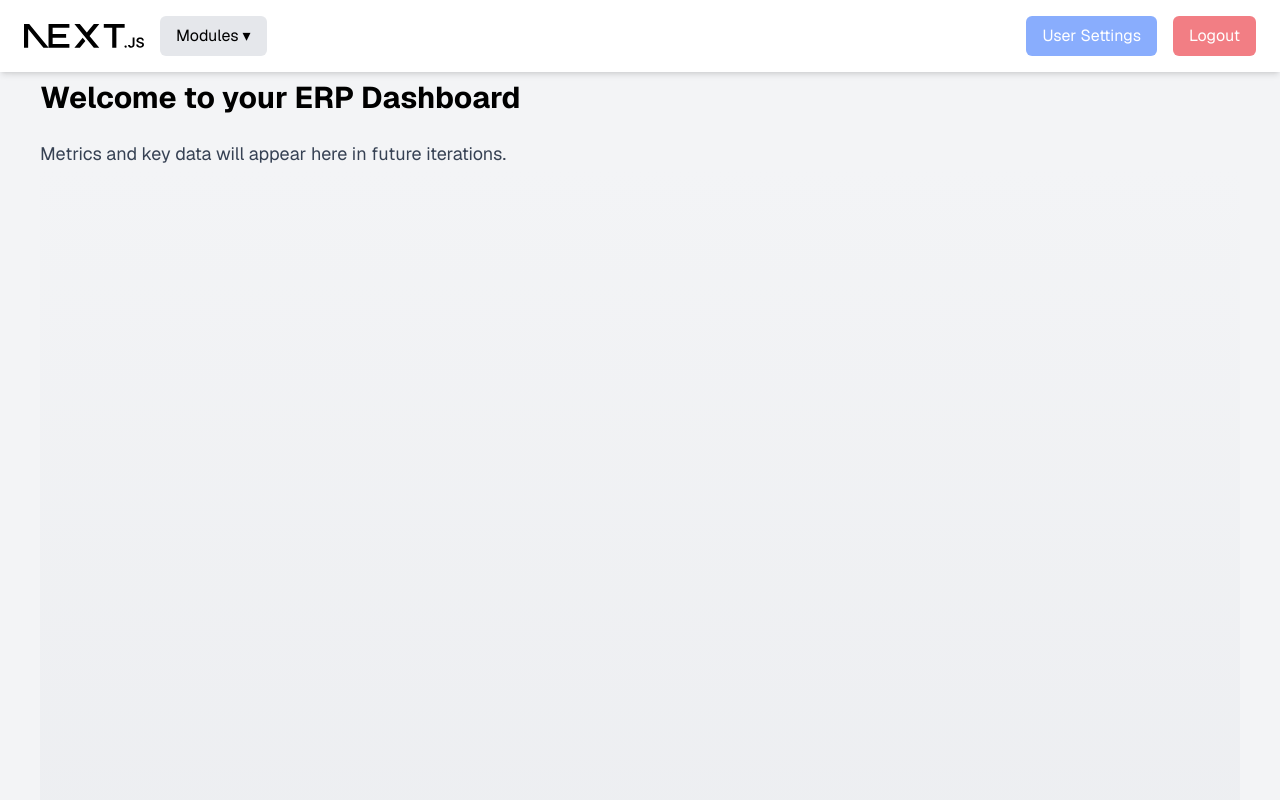
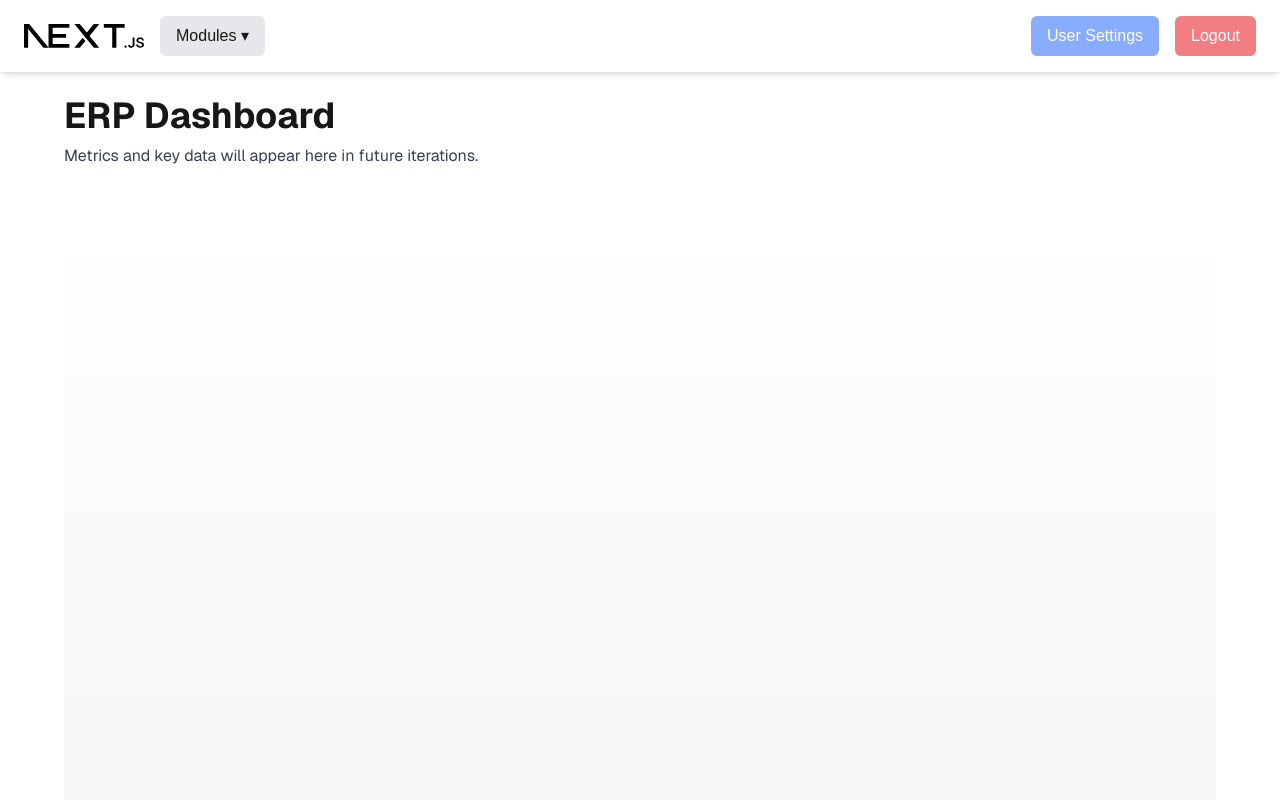
Before and after one commit to mmfay/nextERP, a Next.js app in the folder frontend/: page / in a window 1280 px wide. Shown: the top 800 px of the page. Built offline with nearby package versions, Linux system fonts and the light colour scheme; no server answers.

Commit message:
Update w/ Ledger Page

```diff
--- a/frontend/src/app/components/NavBar.tsx
+++ b/frontend/src/app/components/NavBar.tsx
@@ -1,14 +1,20 @@
 "use client";
 
-import { useRouter } from "next/navigation";
+import { useRouter, usePathname } from "next/navigation";
 import Image from "next/image";
 import { useState } from "react";
+import { useAuth } from "@/app/context/AuthContext";
 import { SecureButton } from "@/app/components/SecureButton";
 import { Permissions } from "@/app/config/permissions";
 
 export default function Nav() {
   const router = useRouter();
+  const pathname = usePathname();
+  const { permissions, user } = useAuth();
   const [showModules, setShowModules] = useState(false);
+
+  const hideOnRoutes = ["/login"];
+  if (hideOnRoutes.includes(pathname)) return null;
 
   const handleLogout = async () => {
     await fetch("http://localhost:8000/api/v1/auth/logout", {
@@ -18,7 +24,10 @@ export default function Nav() {
     router.push("/login");
   };
 
+  const can = (perm: string) => user?.is_sys_admin || permissions.includes(perm);
+
   return (
+    <>
       <nav className="fixed top-0 left-0 w-full z-50 flex items-center justify-between px-6 py-4 shadow-md bg-white dark:bg-gray-900">
         <div className="flex items-center gap-4">
           <Image
@@ -29,7 +38,6 @@ export default function Nav() {
             className="dark:invert"
           />
 
-        {/* Modules Dropdown */}
           <div className="relative">
             <button
               onClick={() => setShowModules(!showModules)}
@@ -39,30 +47,16 @@ export default function Nav() {
             </button>
             {showModules && (
               <div className="absolute left-0 mt-2 w-48 bg-white dark:bg-gray-800 shadow-lg rounded-md z-10">
-                <a
-                    href="/"
-                    className="block px-4 py-2 hover:bg-gray-100 dark:hover:bg-gray-700"
-                >
-                    Dashboard
-                </a>
-                <a
-                    href="/general_ledger"
-                    className="block px-4 py-2 hover:bg-gray-100 dark:hover:bg-gray-700"
-                >
-                    General Ledger
-                </a>
-                <a
-                    href="/purchasing"
-                    className="block px-4 py-2 hover:bg-gray-100 dark:hover:bg-gray-700"
-                >
-                    Purchasing
-                </a>
-                <a
-                    href="/sales"
-                    className="block px-4 py-2 hover:bg-gray-100 dark:hover:bg-gray-700"
-                >
-                    Sales
-                </a>
+                <a href="/" className="block px-4 py-2 hover:bg-gray-100 dark:hover:bg-gray-700">Dashboard</a>
+                {can(Permissions.MOD_GL) && (
+                  <a href="/general_ledger" className="block px-4 py-2 hover:bg-gray-100 dark:hover:bg-gray-700">General Ledger</a>
+                )}
+                {can(Permissions.MOD_PURCHASING) && (
+                  <a href="/purchasing" className="block px-4 py-2 hover:bg-gray-100 dark:hover:bg-gray-700">Purchasing</a>
+                )}
+                {can(Permissions.MOD_SALES) && (
+                  <a href="/sales" className="block px-4 py-2 hover:bg-gray-100 dark:hover:bg-gray-700">Sales</a>
+                )}
               </div>
             )}
           </div>
@@ -76,7 +70,6 @@ export default function Nav() {
           >
             User Settings
           </SecureButton>
-
           <SecureButton
             permission={Permissions.BASE}
             onClick={handleLogout}
@@ -86,5 +79,6 @@ export default function Nav() {
           </SecureButton>
         </div>
       </nav>
+    </>
   );
 }
--- a/frontend/src/app/components/SecureButton.tsx
+++ b/frontend/src/app/components/SecureButton.tsx
@@ -21,7 +21,6 @@ export function SecureButton({ permission, children, ...props }: Props) {
         ${props.className ?? ""}
         ${!allowed ? "opacity-50 cursor-not-allowed" : ""}
         transition-opacity duration-300 ease-in
-        ${allowed ? "opacity-0 animate-fade-in" : ""}
       `}
     >
       {children}
--- a/frontend/src/app/general_ledger/page.tsx
+++ b/frontend/src/app/general_ledger/page.tsx
@@ -1,14 +1,11 @@
 "use client";
 
-import Nav from "@/app/components/NavBar";
 import { SecureButton } from "@/app/components/SecureButton";
 import { Permissions } from "@/app/config/permissions";
 
 export default function GeneralLedgerPage() {
   return (
-    <div className="min-h-screen bg-gray-100 dark:bg-black text-black dark:text-white font-[family-name:var(--font-geist-sans)]">
-      <Nav />
-
+    <div className="min-h-screen bg-inherit text-inherit font-[family-name:var(--font-geist-sans)]">
       <main className="pt-24 px-8 sm:px-16 space-y-10">
         {/* Page Heading */}
         <section>
@@ -100,28 +97,28 @@ export default function GeneralLedgerPage() {
           <h2 className="text-2xl font-semibold mb-4">Setup</h2>
           <div className="flex flex-wrap gap-4">
             <SecureButton
-              permission={Permissions.MOD_GL}
+              permission={Permissions.SETUP_GL}
               onClick={() => console.log("Configure Workflows")}
               className="px-6 py-3 rounded-md bg-gray-800 hover:bg-gray-700 text-white transition"
             >
               Workflows
             </SecureButton>
             <SecureButton
-              permission={Permissions.MOD_GL}
+              permission={Permissions.SETUP_GL}
               onClick={() => console.log("Configure Account Structures")}
               className="px-6 py-3 rounded-md bg-gray-800 hover:bg-gray-700 text-white transition"
             >
               Configure Account Structures
             </SecureButton>
             <SecureButton
-              permission={Permissions.MOD_GL}
+              permission={Permissions.SETUP_GL}
               onClick={() => console.log("Configure Account Structures")}
               className="px-6 py-3 rounded-md bg-gray-800 hover:bg-gray-700 text-white transition"
             >
               Main Accounts
             </SecureButton>
             <SecureButton
-              permission={Permissions.MOD_GL}
+              permission={Permissions.SETUP_GL}
               onClick={() => console.log("Configure Account Structures")}
               className="px-6 py-3 rounded-md bg-gray-800 hover:bg-gray-700 text-white transition"
             >
--- a/frontend/src/app/layout.tsx
+++ b/frontend/src/app/layout.tsx
@@ -1,6 +1,7 @@
 import type { Metadata } from "next";
 import { Geist, Geist_Mono } from "next/font/google";
 import { AuthProvider } from "./context/AuthContext";
+import Nav from "./components/NavBar";
 import "./globals.css";
 
 const geistSans = Geist({
@@ -29,6 +30,7 @@ export default function RootLayout({
         className={`${geistSans.variable} ${geistMono.variable} antialiased`}
       >
         <AuthProvider>
+          <Nav />
           {children}
         </AuthProvider>
       </body>
--- a/frontend/src/app/login/page.tsx
+++ b/frontend/src/app/login/page.tsx
@@ -5,7 +5,7 @@ import { useRouter } from "next/navigation";
 import { useAuth } from "@/app/context/AuthContext";
 
 export default function LoginPage() {
-  const { refreshUser } = useAuth();  // ← pull in refreshUser
+  const { refreshUser } = useAuth();
   const router = useRouter();
 
   const [email, setEmail] = useState("");
@@ -22,15 +22,15 @@ export default function LoginPage() {
     });
 
     if (res.ok) {
-      await refreshUser(); // ← this triggers /me and sets user/permissions
-      router.push("/");    // ← redirect to main page
+      await refreshUser();
+      router.push("/");
     } else {
       alert("Invalid credentials");
     }
   };
 
   return (
-    <div className="min-h-screen flex items-center justify-center bg-gray-100 dark:bg-gray-900">
+    <div className="flex h-screen items-center justify-center bg-gray-100 dark:bg-gray-900 m-0 p-0">
       <form
         onSubmit={handleSubmit}
         className="bg-white dark:bg-gray-800 p-8 rounded shadow-md w-full max-w-md"
--- a/frontend/src/app/page.tsx
+++ b/frontend/src/app/page.tsx
@@ -1,19 +1,21 @@
 "use client";
-
-import Nav from "@/app/components/NavBar";
 
 export default function DashboardPage() {
   return (
-    <div className="min-h-screen bg-gray-100 dark:bg-black text-black dark:text-white font-[family-name:var(--font-geist-sans)]">
-      <Nav />
-      <main className="pt-20 px-10"> {/* Adjust padding to match header height */}
-        <h1 className="text-3xl font-bold mb-6">Welcome to your ERP Dashboard</h1>
-        <p className="text-lg text-gray-700 dark:text-gray-300">
-          Metrics and key data will appear here in future iterations.
-        </p>
-        <div className="h-[1500px] bg-gradient-to-b from-transparent to-gray-200 dark:to-gray-800">
-          {/* Filler for scrolling */}
-        </div>
+    <div className="min-h-screen bg-inherit text-inherit font-[family-name:var(--font-geist-sans)]">
+      <main className="pt-24 px-8 sm:px-16 space-y-10">
+        {/* Page Heading */}
+        <section>
+          <h1 className="text-4xl font-bold mb-2">ERP Dashboard</h1>
+          <p className="text-gray-700 dark:text-gray-400">
+            Metrics and key data will appear here in future iterations.
+          </p>
+        </section>
+
+        {/* Temporary filler to test scrolling behavior */}
+        <section>
+          <div className="h-[1500px] bg-gradient-to-b from-transparent to-gray-200 dark:to-gray-800 rounded-md" />
+        </section>
       </main>
     </div>
   );
```
Lines whose indentation alone changed are shown as unchanged.
